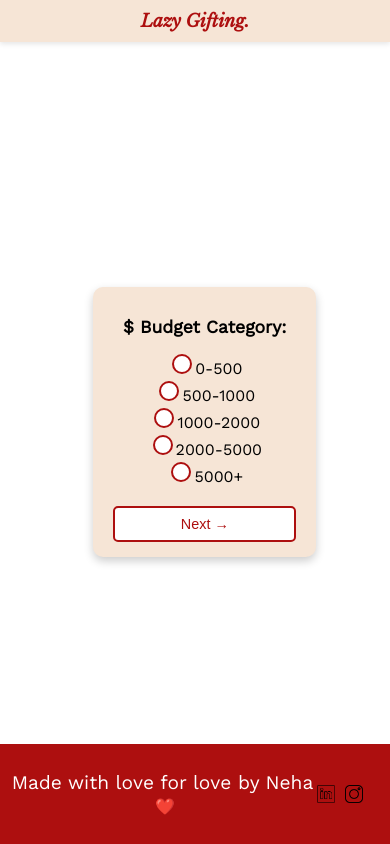
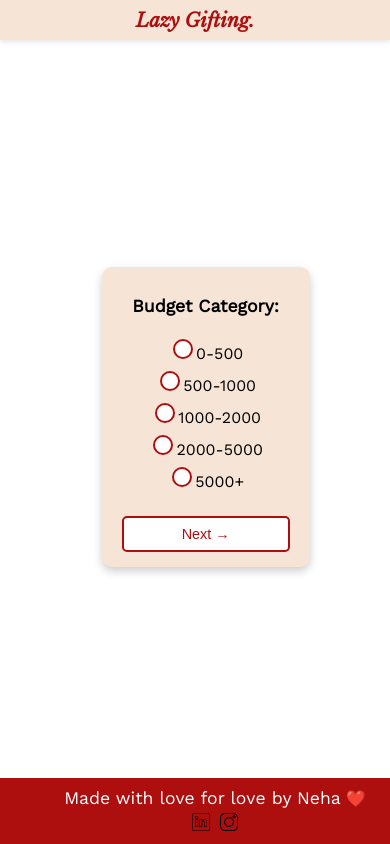
Before and after one commit to nehasingh7801/valentines-gift-generator, a React (Create React App) app in the folder frontend/: page / in a window 390 px wide. Both pictures are taken after a click on the button "Let's start". Built offline with nearby package versions, Linux system fonts and the light colour scheme; some icons are missing.

Commit message:
UI changes

```diff
--- a/frontend/src/App.js
+++ b/frontend/src/App.js
@@ -3,7 +3,7 @@ import Favicon from "react-favicon";
 import "./styles.css";
 
 function App() {
-    const heartFavicon = "/love.svg";
+    const heartFavicon = "/love.png";
     const linkedinLogo = "/social.png";
     const instagramLogo = "/instagram.png";
     const [step, setStep] = useState(0);
@@ -72,7 +72,7 @@ function App() {
             case 1:
                 return (
                     <div>
-                        <h2>$ Budget Category:</h2>
+                        <h2>Budget Category:</h2>
                         {["0-500", "500-1000", "1000-2000", "2000-5000", "5000+"].map((value, index) => (
                             <div key={index}>
                                 <input type="radio" name="category" value={index + 1} checked={category === (index + 1).toString()} onChange={(e) => setCategory(e.target.value)} />
@@ -176,7 +176,7 @@ function App() {
             </div>
             <footer className="footer">
                 <p className="footer-text">
-                    Made with love for love by Neha <span className="heart">❤️</span>
+                    Made with love for love by Neha<span className="heart">❤️</span>
                 </p>
                 <div className="social-icons">
                     <a href="https://www.linkedin.com/in/i-am-neha-singh/" target="_blank" rel="noopener noreferrer">
--- a/frontend/src/styles.css
+++ b/frontend/src/styles.css
@@ -1,7 +1,7 @@
-/* Import Google Fonts */
+/* ✅ Import Google Fonts */
 @import url('https://fonts.googleapis.com/css2?family=Libre+Baskerville:ital,wght@1,400&family=Work+Sans:wght@400&display=swap');
 
-/* ✅ Global styles */
+/* ✅ Global Styles */
 body {
   margin: 0;
   font-family: 'Work Sans', sans-serif;
@@ -17,13 +17,13 @@ body {
 
 /* ✅ Universal Red Color */
 :root {
-  --primary-red: #ad0f0f; /* ✅ Dark Red from Navbar Text */
+  --primary-red: #ad0f0f; /* Dark Red */
 }
 
-/* ✅ Responsive Navbar */
+/* ✅ Navbar */
 .navbar {
   background-color: rgb(246, 229, 214);
-  padding: 10px 0;
+  padding: 8px 0;
   text-align: center;
   box-shadow: 0 2px 5px rgba(0, 0, 0, 0.1);
   position: fixed;
@@ -31,6 +31,7 @@ body {
   left: 0;
   width: 100%;
   z-index: 1000;
+  margin-bottom: 0px;
 }
 
 .navbar h1 {
@@ -41,10 +42,11 @@ body {
   margin: 0;
 }
 
+/* ✅ Content */
 .content {
   text-align: center;
   background: rgb(246, 229, 214);
-  padding: 15px 20px;  /* Reduced padding to reduce space */
+  padding: 15px 20px;
   border-radius: 10px;
   box-shadow: 0px 4px 10px rgba(0, 0, 0, 0.2);
   width: 90%;
@@ -52,21 +54,33 @@ body {
   margin: auto;
 }
 
-/* ✅ Responsive Form */
+/* ✅ Form Styles */
 form {
   display: flex;
   flex-direction: column;
   gap: 20px;
-  font-family: 'Work Sans', sans-serif;
   color: var(--primary-red);
+  text-align: left; /* Align text to the left */
 }
 
+/* ✅ Align radio buttons and labels in a row */
 label {
   margin-bottom: 5px;
   font-size: 1rem;
+  display: inline-block;
 }
 
-/* ✅ Radio Button Customization */
+input[type="radio"], label {
+  display: inline-flex;
+  align-items: center;
+  justify-content: center;
+  gap: 5px;
+  flex-wrap: wrap; /* Ensures wrapping when text is long */
+  max-width: 90%; /* Avoid text overflowing */
+  width: auto;
+}
+
+/* ✅ Keep radio button customization */
 input[type="radio"] {
   appearance: none;
   border: 2px solid var(--primary-red);
@@ -78,16 +92,9 @@ input[type="radio"] {
   transition: background-color 0.3s ease, border-color 0.3s ease;
 }
 
-/* When radio button is selected */
 input[type="radio"]:checked {
   background-color: var(--primary-red);
   border-color: var(--primary-red);
-}
-
-/* ✅ Reduced Font Size for Form Items */
-input[type="radio"], select, button {
-  font-size: 0.9rem; /* Smaller font size for form elements */
-  padding: 8px; /* Adjust padding for smaller font size */
 }
 
 button {
@@ -95,12 +102,13 @@ button {
   color: var(--primary-red);
   border: 2px solid var(--primary-red);
   cursor: pointer;
-  font-size: 0.9rem; /* Smaller button font size */
+  font-size: 0.9rem;
   padding: 8px;
   border-radius: 5px;
   width: 100%;
   transition: background 0.3s ease, color 0.3s ease;
-  margin-top: 20px; /* ✅ Added gap between form options and button */
+  margin-top: 20px;
+  display: inline-block; /* Ensure button is inline */
 }
 
 button:hover {
@@ -108,7 +116,7 @@ button:hover {
   color: white;
 }
 
-/* ✅ Responsive Footer */
+/* ✅ Footer */
 .footer {
   background-color: var(--primary-red);
   color: white;
@@ -116,40 +124,31 @@ button:hover {
   text-align: center;
   font-size: 1rem;
   position: fixed;
-  margin-top: 1rem;
   bottom: 0;
   left: 0;
   width: 100%;
   display: flex;
-  justify-content: space-between;
-  align-items: center;
+  flex-direction: column; /* Change flex direction for better alignment */
+  align-items: center; /* Center-align content */
+  justify-content: center; /* Ensure vertical alignment in all cases */
 }
 
-/* ✅ Center "Made with love for love" */
 .footer-text {
-  flex: 1;
+  font-size: 1.1rem;
   text-align: center;
-  font-size: 1.2rem;
+  margin: 0; /* Remove any default margin */
 }
 
-/* ✅ White Heart Icon */
-.footer .heart {
+.heart {
   font-size: 1rem;
   color: white;
   margin-left: 5px;
 }
 
-/* ✅ Social Media Icons (Now Right-Aligned with Margin) */
 .social-icons {
   display: flex;
   gap: 10px;
-  align-items: center;
-  margin-right: 35px;
-}
-
-.social-icons a {
-  display: flex;
-  align-items: center;
+  margin-top: 5px; /* Add spacing between text and icons */
 }
 
 .social-icons img {
@@ -157,35 +156,28 @@ button:hover {
   height: 25px;
 }
 
-/* ✅ Ensure Content Doesn't Hide Behind Navbar or Footer */
-.app {
-  padding-top: 70px;
-  padding-bottom: 90px;
-}
 
-.recommendation-container {
-  text-align: center;
-  margin-top: 20px;
-  margin-bottom: 10px;
-}
 
+.recommendation-container,
 .gift-list {
   text-align: center;
-  margin-top: 20px;
+  margin: 20px 0;
 }
 
 .gift-box {
   background-color: white;
   border: 1.4px solid var(--primary-red);
   color: var(--primary-red);
-  padding: 8px;
-  margin: 8px 0;
+  padding: 4px;
+  margin-bottom: 4px;
+  margin-top: -2px; /* You can reduce this if the gap is too large */
   border-radius: 5px;
   font-size: 0.7rem;
   text-align: center;
   width: 100%;
   max-width: 300px;
   display: inline-block;
+
 }
 
 .gift-item {
@@ -200,14 +192,14 @@ button:hover {
   word-wrap: break-word;
   text-align: center;
 }
+
 .reset-button {
-  margin-top: 20px; /* Reduced top margin */
-  padding: 8px 12px; /* Reduced padding */
-  font-size: 10px;
+  background-color: var(--primary-red); /* Primary Red */
   color: #ffffff;
-  background-color: var(--primary-red);
   border: none;
-  border-radius: 6px;
+  padding: 10px 20px;
+  font-size: 14px;
+  border-radius: 5px;
   cursor: pointer;
   box-shadow: 0 2px 4px rgba(0, 0, 0, 0.2);
 }
@@ -216,9 +208,8 @@ button:hover {
     background-color: var(--primary-red);
 }
 
-/* ✅ Media Queries for Responsiveness */
 
-/* Large screens (tablets and up) */
+/* Large Screens */
 @media (max-width: 1024px) {
   .navbar h1 {
     font-size: 1.4rem;
@@ -231,21 +222,15 @@ button:hover {
 
   .footer {
     font-size: 0.9rem;
-    padding: 15px;
   }
 
   .social-icons img {
     width: 22px;
     height: 22px;
   }
-
-  .gift-item {
-    font-size: 1rem;
-    padding: 12px;
-  }
 }
 
-/* Medium screens (mobile devices) */
+/* Medium Screens */
 @media (max-width: 768px) {
   .navbar h1 {
     font-size: 1.3rem;
@@ -258,27 +243,18 @@ button:hover {
 
   .footer {
     font-size: 0.8rem;
-    padding: 10px;
   }
 
   .social-icons img {
     width: 20px;
     height: 20px;
   }
-
-  .gift-box {
-    font-size: 0.8rem;
-  }
-
-  .gift-item {
-    font-size: 1rem;
-  }
 }
 
-/* Small screens (smaller mobile devices) */
+/* Small Screens */
 @media (max-width: 480px) {
   .navbar h1 {
-    font-size: 1.1rem;
+    font-size: 1.2rem;
   }
 
   .content {
@@ -288,38 +264,56 @@ button:hover {
 
   .footer {
     font-size: 0.7rem;
-    padding: 8px;
   }
 
   .social-icons img {
     width: 18px;
     height: 18px;
   }
-
-  .gift-box {
-    font-size: 0.7rem;
-  }
-
-  .gift-item {
-    font-size: 0.9rem;
-    padding: 8px;
-  }
 }
 
 /* ✅ Adjust Heading Sizes */
 h1, h2, h3 {
-  font-size: 1.17rem; /* Reduced font size for all headings */
+  font-size: 1.17rem;
 }
 
 h2 {
-  font-size: 1.1rem; /* Smaller font size for h2 */
+  font-size: 1.1rem;
+  margin-bottom: 10px;
+  padding-bottom: 10px;
 }
 
 h3 {
-  font-size: 1.0rem; /* Smaller font size for h3 */
+  font-size: 1rem;
 }
 
-/* ✅ Adjust font size for specific elements */
 .finding-gift-text {
-  font-size: 0.9rem; /* Larger font size for finding-gift-text */
+  font-size: 0.9rem;
 }
+/* Default padding for larger screens */
+.app {
+  padding-top: 60px;
+  padding-bottom: 100px;
+  padding-left: 15px;
+  padding-right: 15px;
+}
+
+/* Medium screens (e.g., tablets) */
+@media (max-width: 768px) {
+  .app {
+    padding-top: 30px;
+    padding-bottom: 70px;
+    padding-left: 10px;
+    padding-right: 10px;
+  }
+}
+
+/* Small screens (e.g., mobile phones) */
+@media (max-width: 480px) {
+  .app {
+    padding-top: 20px;
+    padding-bottom: 50px;
+    padding-left: 5px;
+    padding-right: 5px;
+  }
+}
```
